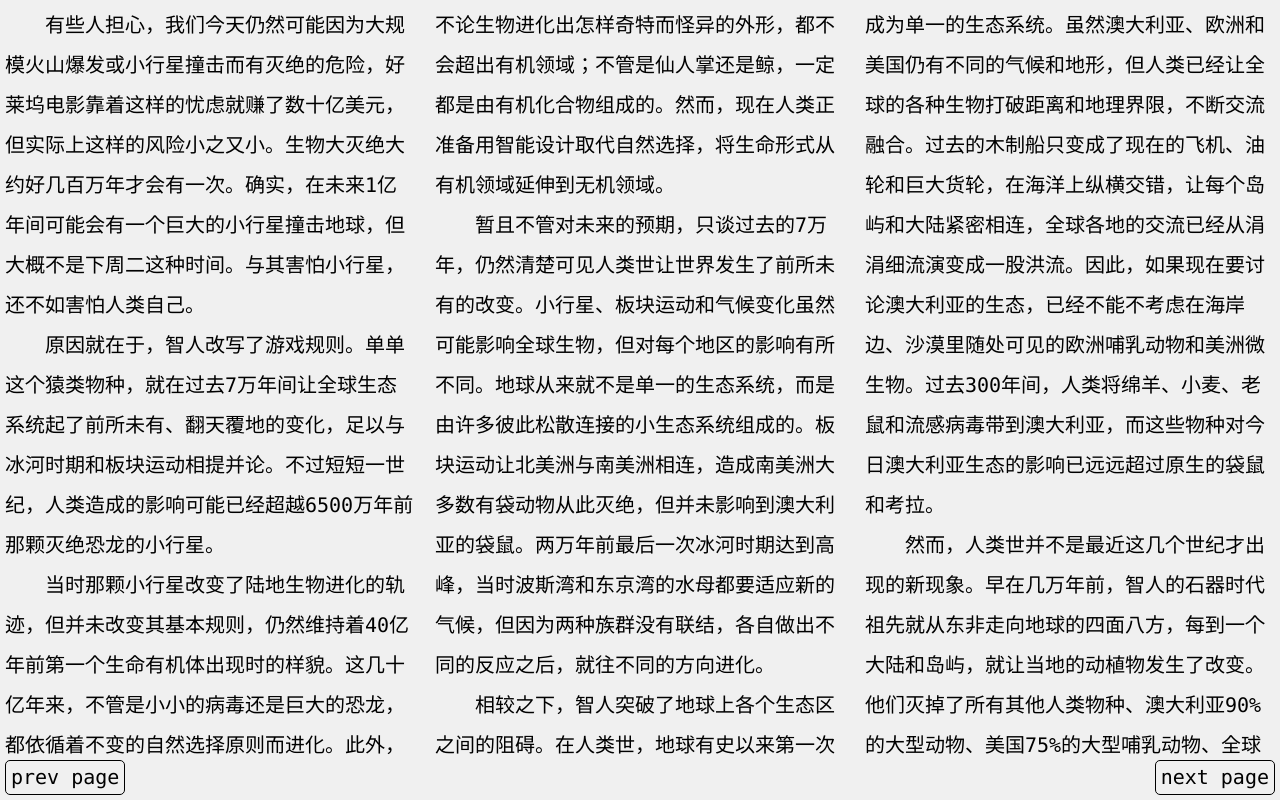
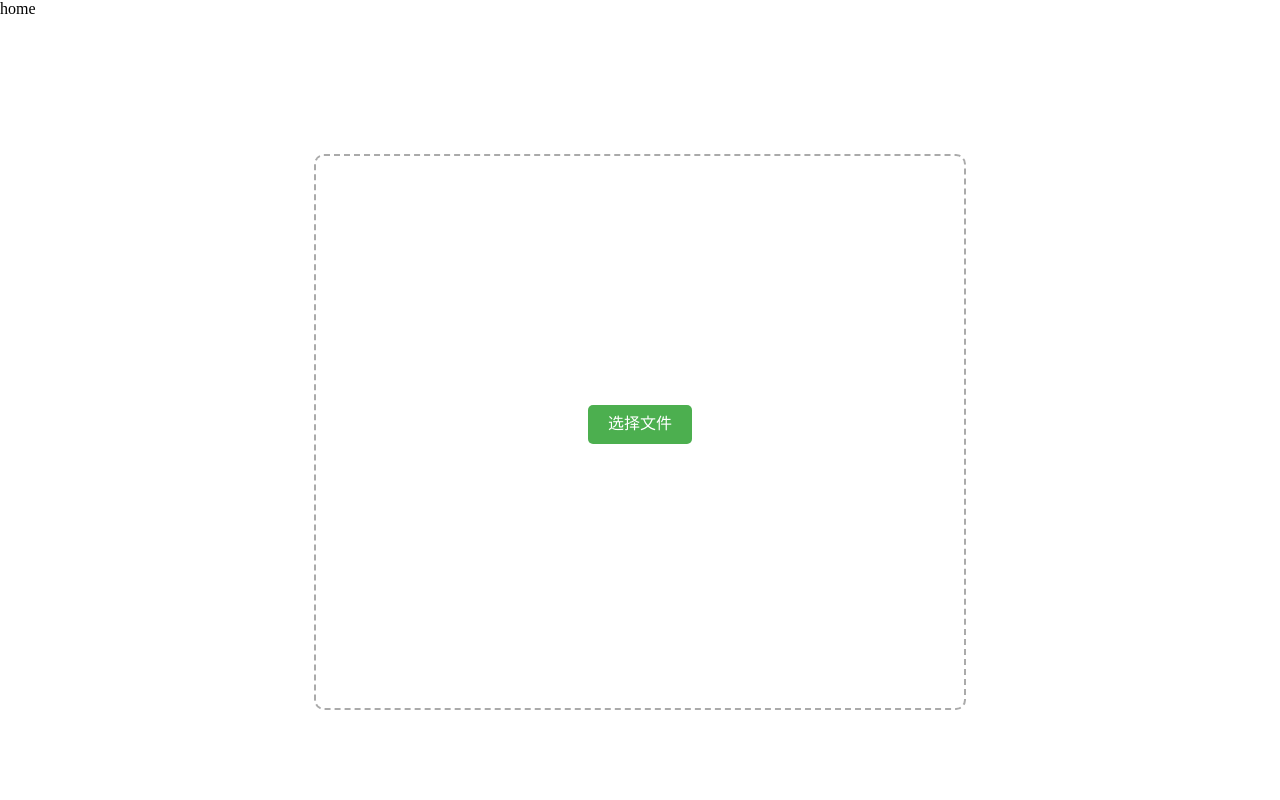
Before and after one commit to lemonliu2023/lingo-reader, a Vue app in the folder ui/ebook-html/: page / in a window 1280 px wide. Built offline with nearby package versions, Linux system fonts and the light colour scheme.

Commit message:
feat: home page

```diff
--- a/ui/ebook-html/package.json
+++ b/ui/ebook-html/package.json
@@ -9,7 +9,8 @@
     "preview": "vite preview"
   },
   "dependencies": {
-    "vue": "^3.5.12"
+    "vue": "^3.5.12",
+    "vue-router": "^4.4.5"
   },
   "devDependencies": {
     "@vitejs/plugin-vue": "^5.1.4",
--- a/ui/ebook-html/src/App.vue
+++ b/ui/ebook-html/src/App.vue
@@ -1,118 +1,11 @@
 <script setup lang="ts">
-import { onMounted, ref } from "vue"
-import { html } from "./assets/html"
-const containerRef = ref<HTMLElement | null>(null)
-const articleTextRef = ref<HTMLElement | null>(null)
-const pageCount = ref<number>(0)
-const columns = ref<number>(3)
-
-const pageWidth = ref<number>(0)
-const recaculate = () => {
-  pageWidth.value = articleTextRef.value?.clientWidth || 0
-  pageCount.value = Math.ceil(
-    (articleTextRef.value?.clientHeight! / containerRef.value?.clientHeight!) / columns.value
-  )
-}
-window.addEventListener('resize', () => {
-  recaculate()
-})
-onMounted(() => {
-  recaculate()
-})
-
-const articleTranslateX = ref<number>(0)
-const fontSize = ref<number>(20)
-
-
-let index = 0
-const nextPage = () => {
-  if (index === pageCount.value - 1) {
-    return
-  }
-  index++
-  articleTranslateX.value = -(pageWidth.value + fontSize.value) * index * columns.value
-}
-
-const prevPage = () => {
-  if (index === 0) {
-    return
-  }
-  index--
-  articleTranslateX.value = -(pageWidth.value + fontSize.value) * index * columns.value
-}
-
-const useDebounce = (fn: Function, delay: number) => {
-  let timer: any = null
-  return (...args: any[]) => {
-    if (timer) {
-      clearTimeout(timer)
-    }
-    timer = setTimeout(() => {
-      fn(...args)
-    }, delay)
-  }
-}
-const nextWhenWheel = useDebounce(nextPage, 200)
-const prevWhenWheel = useDebounce(prevPage, 200)
-document.addEventListener('wheel', (e) => {
-  if (e.deltaY > 0) {
-    nextWhenWheel()
-  } else {
-    prevWhenWheel()
-  }
-}, {passive: false})
-
-document.addEventListener('keydown', (e) => {
-  if (e.key === 'ArrowDown' || e.key === 'ArrowRight') {
-    nextPage()
-  } else if (e.key === 'ArrowUp' || e.key === 'ArrowLeft') {
-    prevPage()
-  }
-})
 
 </script>
 
 <template>
-  <div :style="{ fontSize: fontSize + 'px', columns: columns }" class="article-container" ref='containerRef'>
-    <article v-if="html" :style="{ 'transform': `translateX(${articleTranslateX}px)` }" class="article-text" ref="articleTextRef" v-html="html">
-    </article>
-    <button @click="nextPage" class="next-page-button">next page</button>
-    <button @click="prevPage" class="prev-page-button">prev page</button>
-  </div>
+  <router-view></router-view>
 </template>
 
 <style scoped>
-.article-container {
-  margin: 0;
-  height: calc(100vh - 10px);
-  width: calc(100vw - 10px);
-  /* columns: 2; */
-  /* column-gap: 10%; */
-  padding: 5px;
-  /* padding-bottom: 20px; */
-  /* font-size: 20px; */
-  line-height: 2;
-  text-indent: 2em;
-  font-family: 'Lucida Console', Courier, monospace;
-  background-color: #f0f0f0;
-  overflow: hidden;
-  position: relative;
-}
 
-.next-page-button,
-.prev-page-button {
-  position: absolute;
-  bottom: 0;
-  right: 0;
-  margin: 5px;
-  padding: 5px;
-  background-color: #f0f0f0;
-  border: 1px solid #000;
-  border-radius: 5px;
-}
-
-.prev-page-button {
-  right: auto;
-  left: 0;
-}
 </style>
--- /dev/null
+++ b/ui/ebook-html/src/components/FileSelect.vue
@@ -0,0 +1,117 @@
+<script setup lang="ts">
+import { ref } from 'vue'
+
+const { width, height } = defineProps<{
+  width?: number
+  height?: number
+}>()
+
+const emits = defineEmits<{
+  fileChange: [file: File]
+}>()
+
+// process file, emit fileChange event
+const processFile = (file: File) => {
+  emits('fileChange', file)
+}
+
+// select file
+const handleFileChange = (e: Event) => {
+  const target = e.target as HTMLInputElement
+  if (target && target.files) {
+    const file = target.files[0]
+    processFile(file)
+  }
+}
+
+// container drag and drop
+const isDragging = ref(false)
+const showSelectFileButton = ref(true)
+const handleDragEnter = () => {
+  isDragging.value = true
+  showSelectFileButton.value = false
+}
+const handleDragOver = () => {
+  isDragging.value = true
+  showSelectFileButton.value = false
+}
+const handleDragLeave = () => {
+  isDragging.value = false
+  showSelectFileButton.value = true
+}
+const handleDrop = (e: DragEvent) => {
+  isDragging.value = false
+  showSelectFileButton.value = true
+
+  if (e.dataTransfer && e.dataTransfer.files) {
+    const file = e.dataTransfer.files[0]
+    processFile(file)
+  }
+}
+
+</script>
+
+<template>
+  <div @dragenter.prevent="handleDragEnter" @dragover.prevent="handleDragOver" @dragleave.prevent="handleDragLeave"
+    @drop.prevent="handleDrop" :style="{ width: width + 'rem', height: height + 'rem' }" class="file-upload-container">
+    <!-- 拖拽图层 -->
+    <div v-show="isDragging" class="drag-overlay">
+      <p>释放文件以进行上传</p>
+    </div>
+    <!-- 文件选择按钮 -->
+    <label v-show="showSelectFileButton" for="fileInput" class="file-input-label">选择文件</label>
+    <!-- 隐藏的文件输入 -->
+    <input @change="handleFileChange" type="file" id="fileInput" class="file-input" accept=".epub">
+  </div>
+</template>
+
+<style scoped>
+/* 主容器样式 */
+.file-upload-container {
+  position: relative;
+  display: flex;
+  flex-direction: column;
+  align-items: center;
+  justify-content: center;
+  padding: 20px;
+  border: 2px dashed #aaa;
+  border-radius: 10px;
+  width: 38rem;
+  height: 32rem;
+}
+
+/* 文件选择按钮样式 */
+.file-input-label {
+  padding: 10px 20px;
+  background-color: #4caf4f;
+  color: white;
+  border: none;
+  border-radius: 5px;
+  cursor: pointer;
+  font-size: 16px;
+  margin-bottom: 15px;
+}
+
+/* 隐藏实际文件输入 */
+.file-input {
+  display: none;
+  pointer-events: none;
+}
+
+.drag-overlay {
+  position: absolute;
+  top: 0;
+  left: 0;
+  right: 0;
+  bottom: 0;
+  display: flex;
+  align-items: center;
+  justify-content: center;
+  background-color: rgba(76, 175, 80, 0.5);
+  color: white;
+  font-size: 18px;
+  border-radius: 10px;
+  z-index: 10;
+  pointer-events: none;
+}
+</style>
--- a/ui/ebook-html/src/main.ts
+++ b/ui/ebook-html/src/main.ts
@@ -1,5 +1,9 @@
 import { createApp } from 'vue'
 import './assets/normalize.css'
 import App from './App.vue'
+import router from './router'
 
-createApp(App).mount('#app')
+const app = createApp(App)
+app.use(router)
+
+app.mount('#app')
--- /dev/null
+++ b/ui/ebook-html/src/pages/Book.vue
@@ -0,0 +1,118 @@
+<script setup lang="ts">
+import { onMounted, ref } from "vue"
+import { html } from "../assets/html"
+const containerRef = ref<HTMLElement | null>(null)
+const articleTextRef = ref<HTMLElement | null>(null)
+const pageCount = ref<number>(0)
+const columns = ref<number>(3)
+
+const pageWidth = ref<number>(0)
+const recaculate = () => {
+  pageWidth.value = articleTextRef.value?.clientWidth || 0
+  pageCount.value = Math.ceil(
+    (articleTextRef.value?.clientHeight! / containerRef.value?.clientHeight!) / columns.value
+  )
+}
+window.addEventListener('resize', () => {
+  recaculate()
+})
+onMounted(() => {
+  recaculate()
+})
+
+const articleTranslateX = ref<number>(0)
+const fontSize = ref<number>(20)
+
+
+let index = 0
+const nextPage = () => {
+  if (index === pageCount.value - 1) {
+    return
+  }
+  index++
+  articleTranslateX.value = -(pageWidth.value + fontSize.value) * index * columns.value
+}
+
+const prevPage = () => {
+  if (index === 0) {
+    return
+  }
+  index--
+  articleTranslateX.value = -(pageWidth.value + fontSize.value) * index * columns.value
+}
+
+const useDebounce = (fn: Function, delay: number) => {
+  let timer: any = null
+  return (...args: any[]) => {
+    if (timer) {
+      clearTimeout(timer)
+    }
+    timer = setTimeout(() => {
+      fn(...args)
+    }, delay)
+  }
+}
+const nextWhenWheel = useDebounce(nextPage, 200)
+const prevWhenWheel = useDebounce(prevPage, 200)
+document.addEventListener('wheel', (e) => {
+  if (e.deltaY > 0) {
+    nextWhenWheel()
+  } else {
+    prevWhenWheel()
+  }
+}, {passive: false})
+
+document.addEventListener('keydown', (e) => {
+  if (e.key === 'ArrowDown' || e.key === 'ArrowRight') {
+    nextPage()
+  } else if (e.key === 'ArrowUp' || e.key === 'ArrowLeft') {
+    prevPage()
+  }
+})
+
+</script>
+
+<template>
+  <div :style="{ fontSize: fontSize + 'px', columns: columns }" class="article-container" ref='containerRef'>
+    <article v-if="html" :style="{ 'transform': `translateX(${articleTranslateX}px)` }" class="article-text" ref="articleTextRef" v-html="html">
+    </article>
+    <button @click="nextPage" class="next-page-button">next page</button>
+    <button @click="prevPage" class="prev-page-button">prev page</button>
+  </div>
+</template>
+
+<style scoped>
+.article-container {
+  margin: 0;
+  height: calc(100vh - 10px);
+  width: calc(100vw - 10px);
+  /* columns: 2; */
+  /* column-gap: 10%; */
+  padding: 5px;
+  /* padding-bottom: 20px; */
+  /* font-size: 20px; */
+  line-height: 2;
+  text-indent: 2em;
+  font-family: 'Lucida Console', Courier, monospace;
+  background-color: #f0f0f0;
+  overflow: hidden;
+  position: relative;
+}
+
+.next-page-button,
+.prev-page-button {
+  position: absolute;
+  bottom: 0;
+  right: 0;
+  margin: 5px;
+  padding: 5px;
+  background-color: #f0f0f0;
+  border: 1px solid #000;
+  border-radius: 5px;
+}
+
+.prev-page-button {
+  right: auto;
+  left: 0;
+}
+</style>
--- /dev/null
+++ b/ui/ebook-html/src/pages/Home.vue
@@ -0,0 +1,33 @@
+<script setup lang="ts">
+import FileSelect from '../components/FileSelect.vue'
+import { useRouter } from 'vue-router'
+const router = useRouter()
+const processFile = (file: File) => {
+  router.push('/book')
+  console.log(file)
+}
+
+</script>
+
+<template>
+  <header class="header">
+    home
+  </header>
+  <section class="section">
+    <FileSelect @file-change="processFile"></FileSelect>
+  </section>
+</template>
+
+<style scoped>
+.header {
+  height: 64px;
+  /* border-bottom: 1px solid #ccc; */
+}
+
+.section {
+  height: calc(100vh - 64px);
+  display: flex;
+  justify-content: center;
+  align-items: center;
+}
+</style>
--- /dev/null
+++ b/ui/ebook-html/src/router/routes.ts
@@ -0,0 +1,12 @@
+export default [
+  {
+    path: '/',
+    name: 'home',
+    component: () => import('../pages/Home.vue'),
+  },
+  {
+    path: '/book',
+    name: 'book',
+    component: () => import('../pages/Book.vue'),
+  },
+]
```
Also changed, not shown: ui/ebook-html/src/router/index.ts (added, +9 -0 lines), 1 other file (tests, documents, lock files or other folders).
